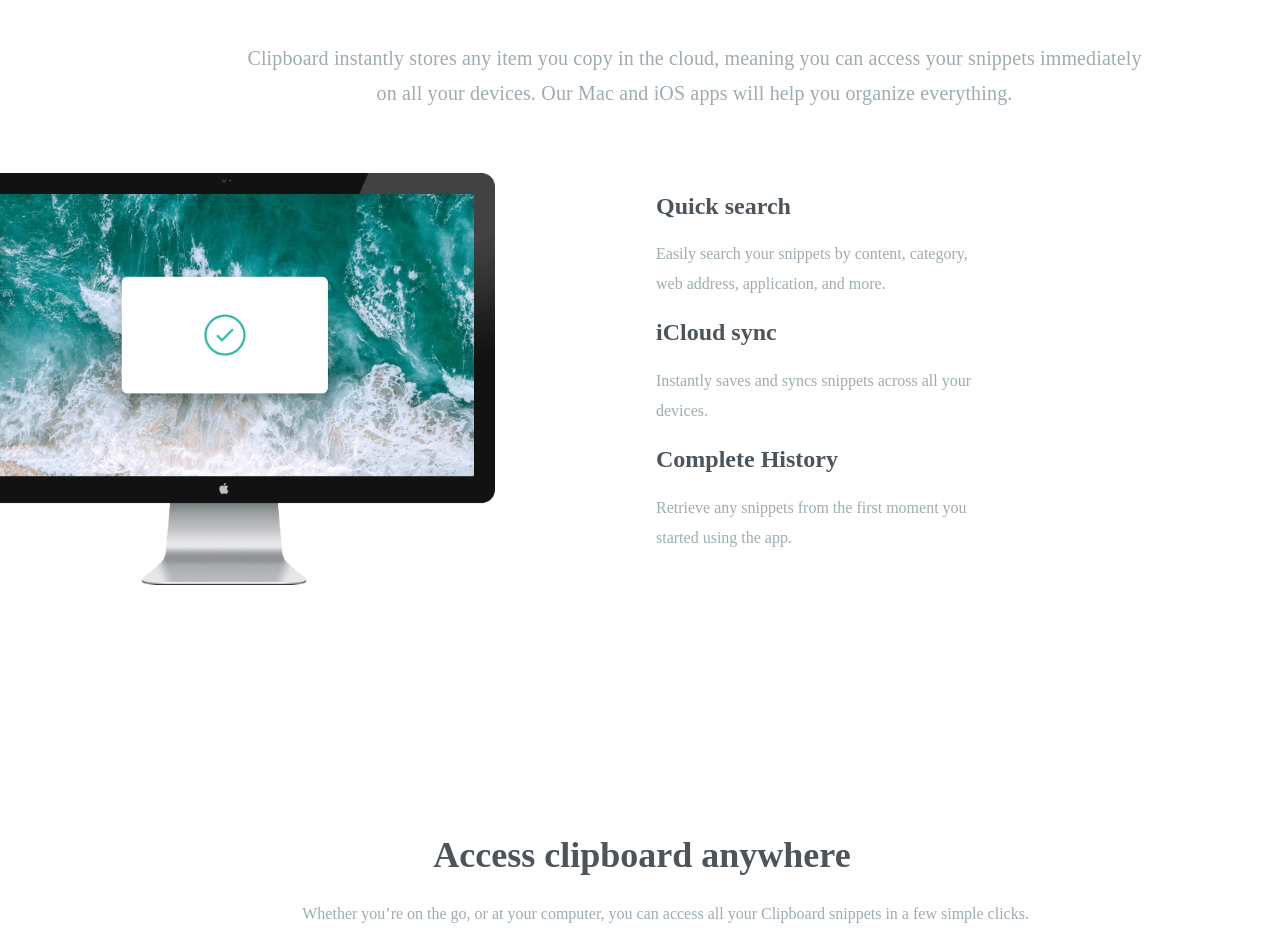
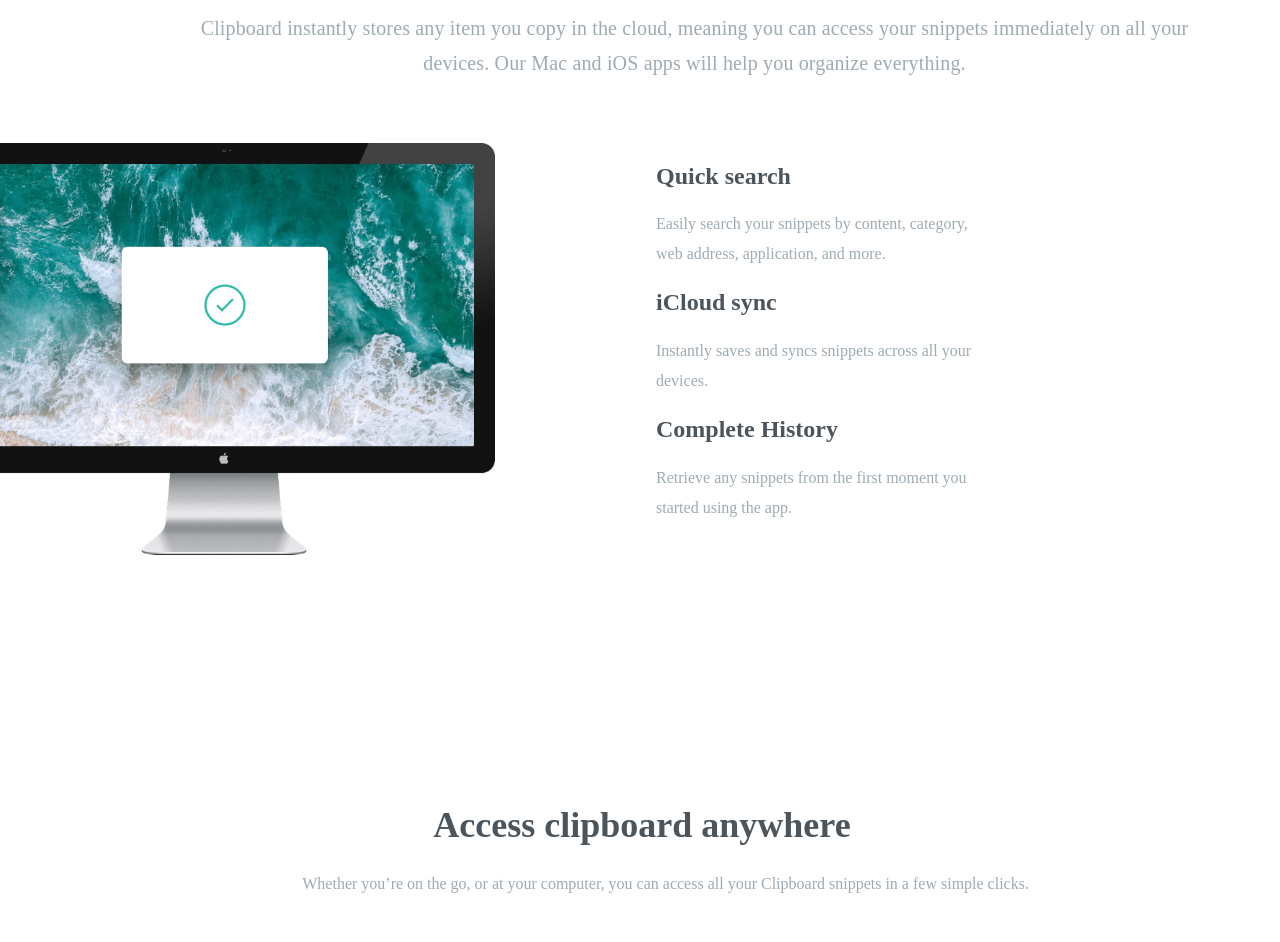
Before and after one commit to sweetieARKO/clipboard-landing-page, a plain HTML site: page index.html in a window 1280 px wide. Shown: the part 713-1655 px from the top of the page. Drawn offline with Linux system fonts and the light colour scheme; a web font is replaced by a local one.

Commit message:
new change

```diff
--- a/css/index.css
+++ b/css/index.css
@@ -57,7 +57,7 @@ body{
     display: flex;
     align-items: center;
     justify-content: center;
-    width: 70%;
+    width: 78%;
     letter-spacing: 0.15px;
     line-height: 30px;
     vertical-align: top;
@@ -122,7 +122,7 @@ border: none;
 
     color:#9EABB2;
     text-align: center;
-    width: 70%;
+    width: 78%;
     padding-left: 93px;
     letter-spacing: 0.15px;
     line-height: 35px;
```
